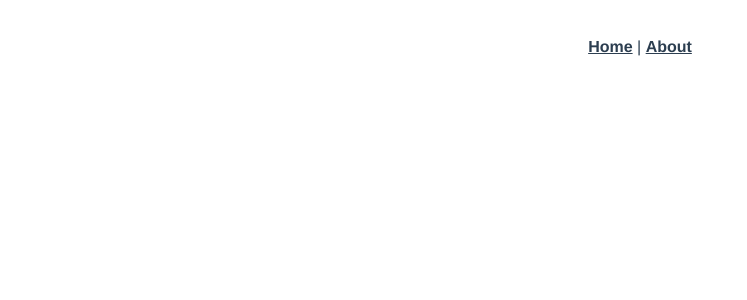
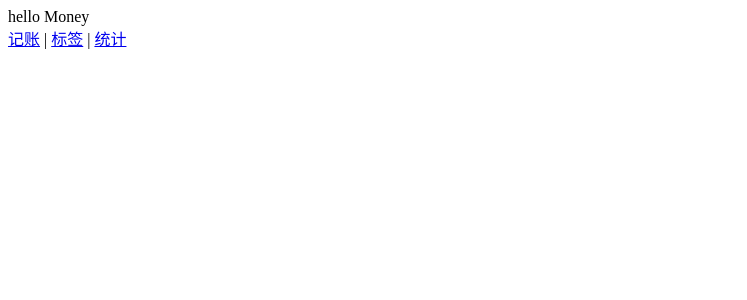
Before and after one commit to gongjianOnline/accountBookVue, a Vue app: page /#/money in a window 1280 px wide. Shown: the top 300 px of the page, without its empty margins (0-747 px from the left). Built offline with nearby package versions, Linux system fonts and the light colour scheme.

Commit message:
创建了三个页面

```diff
--- a/src/App.vue
+++ b/src/App.vue
@@ -1,10 +1,15 @@
 <template>
-  <div id="app">
-    <div id="nav">
-      <router-link to="/">Home</router-link> |
-      <router-link to="/about">About</router-link>
+  <div>
+    <router-view></router-view>
+    <div>
     </div>
-    <router-view/>
+      <router-link to="/money">记账</router-link>
+      |
+      <router-link to="/labels">标签</router-link>
+      |
+      <router-link to="/statistics">统计</router-link>
+
+
   </div>
 </template>
 
--- a/src/router/index.ts
+++ b/src/router/index.ts
@@ -1,24 +1,43 @@
 import Vue from 'vue'
 import VueRouter, { RouteConfig } from 'vue-router'
 import Home from '../views/Home.vue'
+import Money from "@/views/Money.vue";
+import Statistacs from "@/views/Statistacs.vue";
+import Labels from "@/views/Labels.vue";
 
 Vue.use(VueRouter)
 
   const routes: Array<RouteConfig> = [
-  {
-    path: '/',
-    name: 'Home',
-    component: Home
-  },
-  {
-    path: '/about',
-    name: 'About',
-    // route level code-splitting
-    // this generates a separate chunk (about.[hash].js) for this route
-    // which is lazy-loaded when the route is visited.
-    component: () => import(/* webpackChunkName: "about" */ '../views/About.vue')
-  }
-]
+    {
+      path:'/',
+      redirect:'/money'
+    },
+    {
+      path: '/money',
+      name: 'money',
+      component: Money
+    },
+    {
+      path: '/',
+      name: 'labels',
+      component:Labels
+    },
+    {
+      path: '/',
+      name: 'statistacs',
+      component: Statistacs
+    },
+
+
+  // {
+  //   path: '/about',
+  //   name: 'About',
+  //   // route level code-splitting
+  //   // this generates a separate chunk (about.[hash].js) for this route
+  //   // which is lazy-loaded when the route is visited.
+  //   component: () => import(/* webpackChunkName: "about" */ '../views/About.vue')
+  // }
+  ]
 
 const router = new VueRouter({
   routes
--- /dev/null
+++ b/src/views/Labels.vue
@@ -0,0 +1,13 @@
+<template>
+
+</template>
+
+<script lang="ts">
+  export default {
+    name: "labels.vue"
+  }
+</script>
+
+<style lang="scss" scoped>
+
+</style>
--- /dev/null
+++ b/src/views/Money.vue
@@ -0,0 +1,15 @@
+<template>
+    <div>
+        hello Money
+    </div>
+</template>
+
+<script lang="ts">
+  export default {
+    name: "Money.vue"
+  }
+</script>
+
+<style lang="scss" scoped>
+
+</style>
--- /dev/null
+++ b/src/views/Statistacs.vue
@@ -0,0 +1,13 @@
+<template>
+
+</template>
+
+<script lang="ts">
+  export default {
+    name: "statistacs.vue"
+  }
+</script>
+
+<style lang="scss" scoped>
+
+</style>
```
